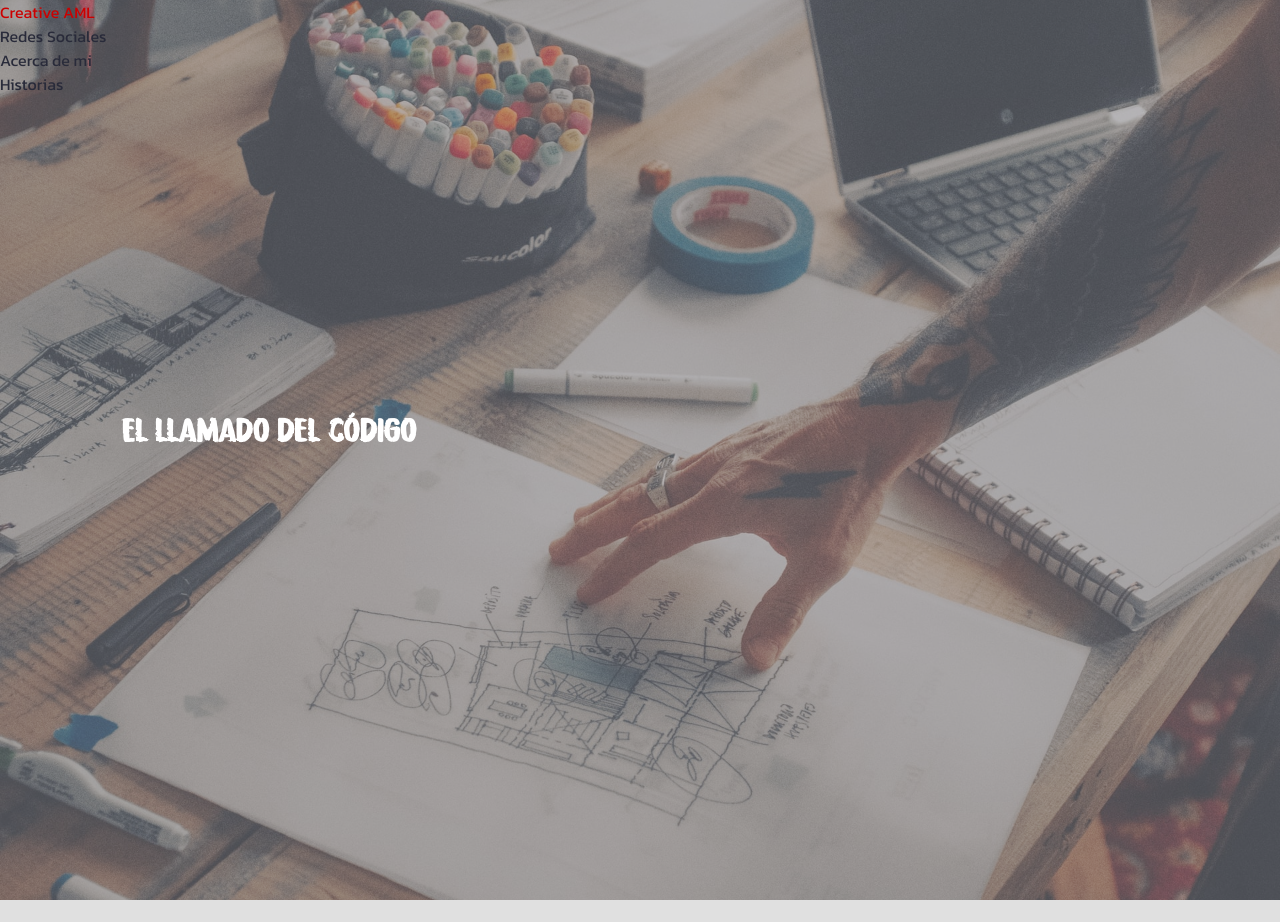
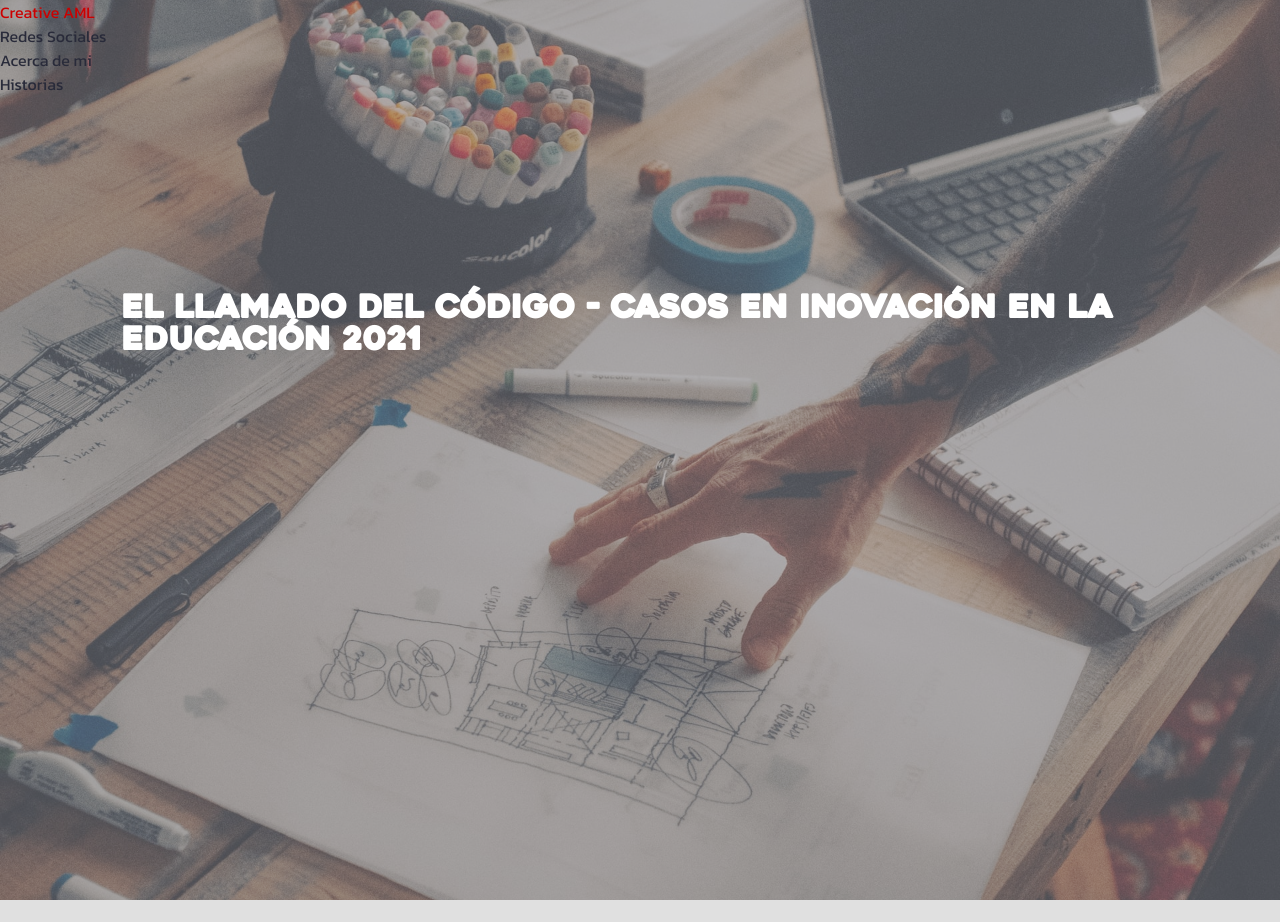
Before and after one commit to jorgeAML/creativeaml, a Jekyll site: the page built from index.markdown, in a window 1280 px wide. Shown: the top 922 px of the page. Built offline with Jekyll 4.4.1, drawn with Linux system fonts in a browser that asks for light colours; some web fonts are replaced.

Commit message:
nav and header

```diff
--- a/assets/css/landing.css
+++ b/assets/css/landing.css
@@ -21,9 +21,10 @@
         flex: 2 1 50%;
     }
     .container-two-child:nth-child(1) > h1 {
-        font-family: 'Starboard';
+        font-family: 'Heavitas';
         color: var(--color-white);
-        margin: 25% 0 0 0;
+        text-align: left;
+        margin: 15% 0 0 0;
         padding: 0 0 0 5%;
     }
     header {
--- a/assets/css/rules.css
+++ b/assets/css/rules.css
@@ -56,6 +56,10 @@
 @font-face {
     font-family: 'Starboard';
     src: url('Fonts/Starboard.otf');
+}
+@font-face {
+    font-family: 'Heavitas';
+    src: url('Fonts/Heavitas.ttf') format('truetype');
 }
 
 body {
--- a/index.markdown
+++ b/index.markdown
@@ -61,7 +61,7 @@ love: assets/icons/favorite_black_24dp.svg
 ###   END FOOTER   ###
 
 ### DESCRIPTION
-descriptionTitle: El llamado del código
+descriptionTitle: El llamado del código - casos en inovación en la educación 2021
 
 descriptionDesign: In Creative AML the design for us is special in every corner of every project, the architecture of a website we always use an unique concepts art.
 descriptionSection2-2: We develop small and large projects is you, that set the path of every task, is your imagination the only limit that we have.
```
Also changed, not shown: assets/css/Fonts/Heavitas.ttf (added).
